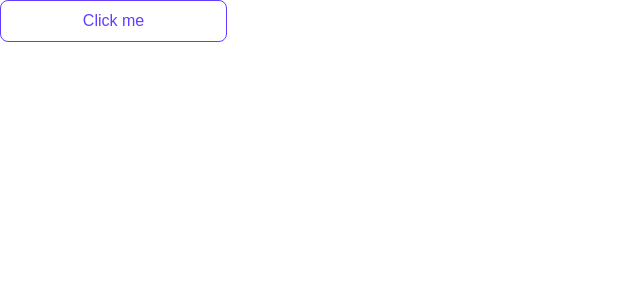
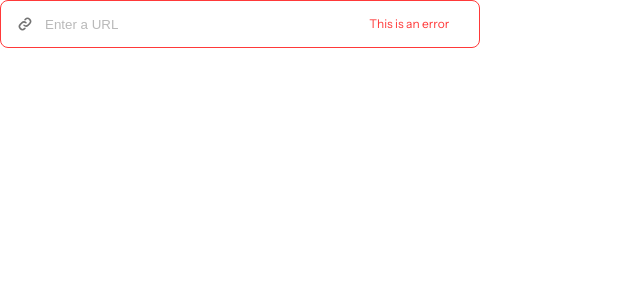
Before and after one commit to hellodajana/devlinks, a React (Vite) app in the folder client/: page / in a window 1280 px wide. Shown: the top 300 px of the page, without its empty margins (0-640 px from the left). Built offline with nearby package versions, Linux system fonts and the light colour scheme.

Commit message:
Add input

```diff
--- a/client/src/App.tsx
+++ b/client/src/App.tsx
@@ -1,19 +1,28 @@
 import { useState } from "react";
 
-import Button from "./elements/Button";
+import Input from "./elements/Input";
+import Link from "./assets/icon-link.svg";
 
-function App() {
-  const [count, setCount] = useState(0);
+const App = () => {
+  const [inputValue, setInputValue] = useState("");
+
+  const handleInputChange = (event: React.ChangeEvent<HTMLInputElement>) => {
+    setInputValue(event.target.value);
+  };
 
   return (
-    <>
-      <Button
-        text="Click me"
-        callback={() => setCount(count + 1)}
-        className="secondary"
+    <div>
+      <Input
+        name="url"
+        value={inputValue}
+        onChange={handleInputChange}
+        placeholder="Enter a URL"
+        type="text"
+        error="This is an error"
+        image={<img src={Link} alt="Link Icon" />}
       />
-    </>
+    </div>
   );
-}
+};
 
 export default App;
--- /dev/null
+++ b/client/src/elements/Input.tsx
@@ -0,0 +1,54 @@
+import React, { FC, ReactNode, useState } from "react";
+
+interface InputProps {
+  name: string;
+  value: string;
+  onChange: (event: React.ChangeEvent<HTMLInputElement>) => void;
+  placeholder: string;
+  type: string;
+  error?: string;
+  image?: ReactNode;
+}
+
+const Input: FC<InputProps> = ({
+  name,
+  value,
+  onChange,
+  placeholder,
+  type,
+  error,
+  image,
+}) => {
+  const isFilled = value !== "";
+  const [isFocused, setIsFocused] = useState(false);
+
+  const handleFocus = () => setIsFocused(true);
+  const handleBlur = () => setIsFocused(false);
+
+  const classNames = [
+    "input-wrapper",
+    isFilled ? "input-filled" : "",
+    error ? "input-error" : "",
+    isFocused ? "input-focused" : "",
+  ]
+    .filter(Boolean)
+    .join(" ");
+
+  return (
+    <div className={classNames}>
+      {image && image}
+      <input
+        name={name}
+        value={value}
+        onChange={onChange}
+        placeholder={placeholder}
+        onFocus={handleFocus}
+        onBlur={handleBlur}
+        type={type}
+      />
+      {error && <p className="error-message">{error}</p>}
+    </div>
+  );
+};
+
+export default Input;
--- a/client/src/index.scss
+++ b/client/src/index.scss
@@ -1,6 +1,7 @@
 @import "styles/_variables";
 @import "styles/_mixins";
 @import "styles/button";
+@import "styles/input";
 @import url("https://fonts.googleapis.com/css2?family=Instrument+Sans:wght@400;700&display=swap");
 
 * {
--- /dev/null
+++ b/client/src/styles/input.scss
@@ -0,0 +1,38 @@
+.input-wrapper {
+  display: flex;
+  align-items: center;
+  border-radius: 8px;
+  border: 1px solid $medium-gray;
+  background: $white;
+  width: 480px;
+  height: 48px;
+  padding: 12px 16px;
+  gap: 12px;
+}
+
+input {
+  border: none;
+  opacity: 0.5;
+  width: 70%;
+  height: 100%;
+}
+
+input:active,
+input:focus {
+  outline: none;
+}
+
+.input-filled {
+  opacity: 1;
+}
+
+.input-focused {
+  border: 1px solid $purple;
+  box-shadow: 0px 0px 32px 0px rgba(99, 60, 255, 0.25);
+}
+
+.input-error {
+  border: 1px solid $red;
+  color: $red;
+  text-align: end;
+}
```
